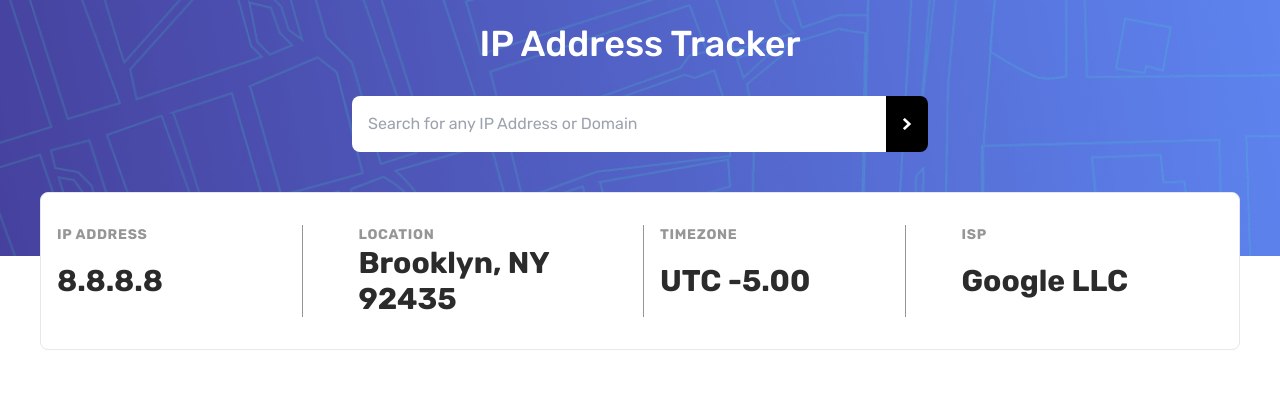
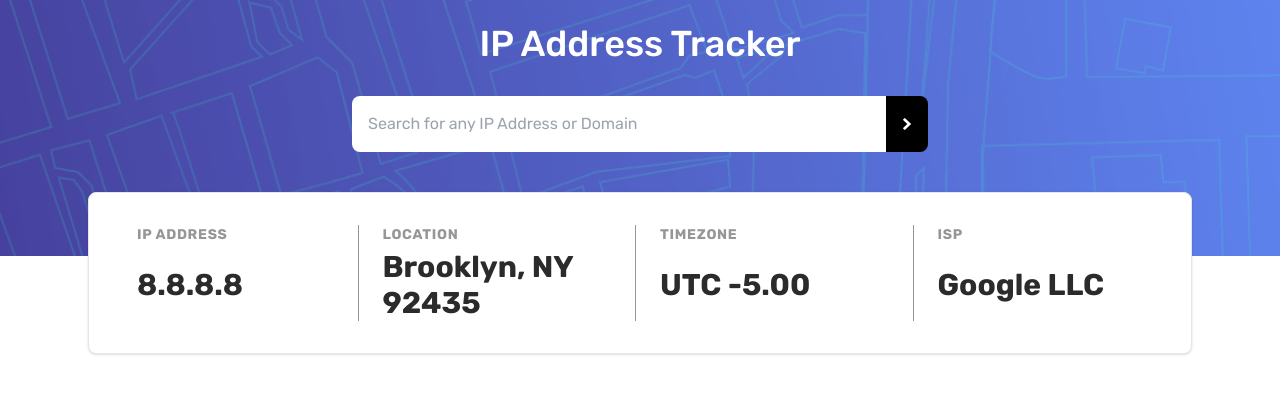
Before and after one commit to mzs21/ip-address-tracker, a React (Vite) app: page / in a window 1280 px wide. Shown: the top 394 px of the page. Built offline with nearby package versions, Linux system fonts and the light colour scheme.

Commit message:
css: design improved

```diff
--- a/src/index.css
+++ b/src/index.css
@@ -54,11 +54,11 @@
 
   /* Cards.tsx */
   .cards {
-    @apply bg-white rounded-lg grid place-content-center mt-6 gap-2 border md:grid-cols-2 lg:grid-cols-4 lg:mt-10 sm:mt-6 md:py-4 lg:py-8 mx-6 md:mx-8;
+    @apply bg-white rounded-lg grid place-content-center mt-6 gap-2 border shadow md:grid-cols-2 lg:grid-cols-4 lg:mt-10 md:py-4 lg:py-8 mx-6 md:mx-20;
   }
 
   /* Card.tsx */
   .card {
-    @apply text-center grid gap-1 lg:gap-0 first:mt-3 sm:first:mt-0 last:mb-3 sm:last:mb-0 md:border-r md:border-[#969696] last:border-0 md:ml-4 md:[&:nth-child(2)]:border-0 lg:[&:nth-child(2)]:border-r lg:[&:nth-child(2)]:-mr-2 lg:mr-8;
+    @apply text-center grid gap-1 first:mt-3 sm:first:mt-0 last:mb-3 sm:last:mb-0 md:border-r md:border-[#969696] last:border-0 md:ml-4 md:[&:nth-child(2)]:border-0 lg:[&:nth-child(2)]:border-r lg:[&:nth-child(1)]:ml-12;
   }
 }
```
